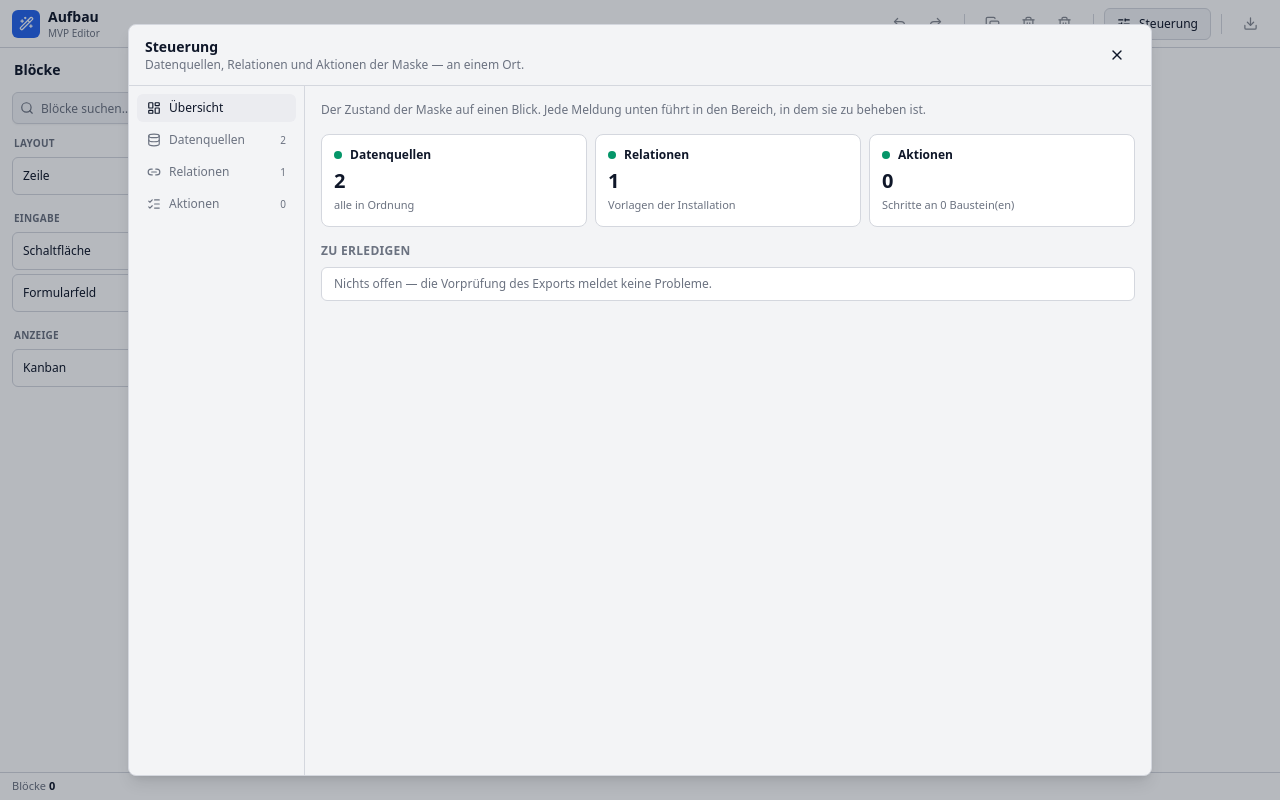
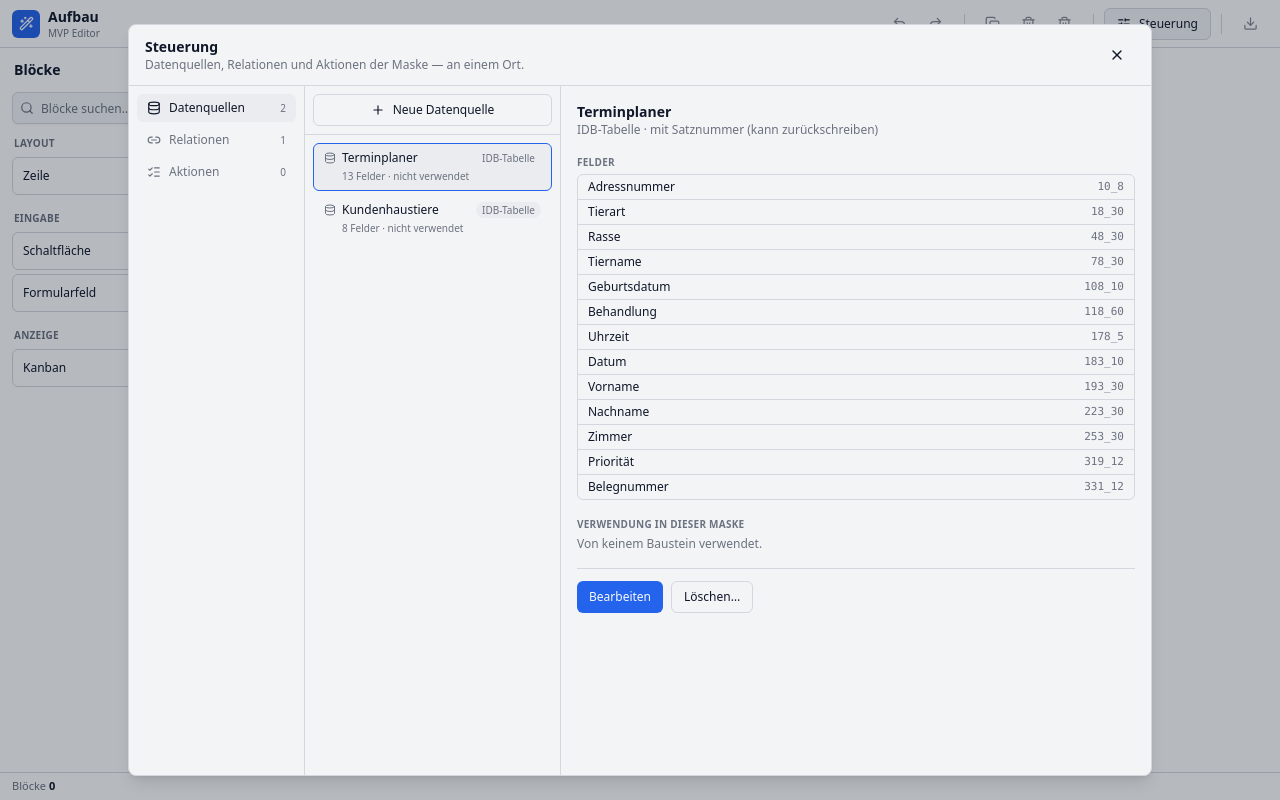
Before and after one commit to Maycetin1205/EditorAufbau, a React (Vite) app: page / in a window 1280 px wide. Both pictures are taken after a click on the button "Steuerung". Built offline with nearby package versions, Linux system fonts and the light colour scheme.

Commit message:
Steuerung: Uebersicht restlos entfernt

```diff
--- a/src/editor/zentrale/Kommandozentrale.tsx
+++ b/src/editor/zentrale/Kommandozentrale.tsx
@@ -1,6 +1,6 @@
 // Kommandozentrale (Z1; Gerüst-Neuschnitt 2026-07-15 nach der abgenommenen
 // Demo-Vorlage): der EINE übersichtliche Ort für alles Verdrahtete der
-// Maske. Vier Bereiche — Übersicht | Datenquellen | Relationen | Aktionen —
+// Maske. Drei Bereiche — Datenquellen | Relationen | Aktionen —
 // als Master-Detail, Bearbeiten inline im Detail (kein Modal im Modal).
 // Der Bereich „Verknüpfungen/Auswahl-Filter" kommt erst MIT der
 // Selektions-Funktion (kein leerer Platzhalter-Bereich).
@@ -14,7 +14,7 @@
 
 import { useEffect, useState } from 'react'
 import { createPortal } from 'react-dom'
-import { Database, LayoutDashboard, Link2, ListChecks, X } from 'lucide-react'
+import { Database, Link2, ListChecks, X } from 'lucide-react'
 import { IconButton } from '@/ui/atoms/icon-button'
 import { ROOT_ID } from '../../core/blocks/BlockData'
 import { getBlockDefinition } from '../../core/blocks/blockRegistry'
@@ -25,17 +25,17 @@ import { useRelations } from '../../state/useRelations'
 import { AktionenBereich } from './AktionenBereich'
 import { DatenquellenBereich } from './DatenquellenBereich'
 import { RelationenBereich } from './RelationenBereich'
-import { Uebersicht, type Bereich, type UebersichtZaehler } from './Uebersicht'
+
+type Bereich = 'datenquellen' | 'relationen' | 'aktionen'
 
 const BEREICHE: ReadonlyArray<{ key: Bereich; name: string; icon: typeof ListChecks }> = [
-  { key: 'uebersicht', name: 'Übersicht', icon: LayoutDashboard },
   { key: 'datenquellen', name: 'Datenquellen', icon: Database },
   { key: 'relationen', name: 'Relationen', icon: Link2 },
   { key: 'aktionen', name: 'Aktionen', icon: ListChecks },
 ]
 
 export function Kommandozentrale({ onClose }: { onClose: () => void }) {
-  const [bereich, setBereich] = useState<Bereich>('uebersicht')
+  const [bereich, setBereich] = useState<Bereich>('datenquellen')
   const ed = useEditor()
   const sources = useDataSources()
   const relations = useRelations()
@@ -48,43 +48,32 @@ export function Kommandozentrale({ onClose }: { onClose: () => void }) {
     return () => document.removeEventListener('keydown', onKeyDown)
   }, [onClose])
 
-  // Die VORHANDENE Export-Vorprüfung speist Übersicht + Warn-Punkte in der
-  // Navigation — dieselben Meldungen, die sonst erst beim Export erscheinen.
+  // Die VORHANDENE Export-Vorprüfung speist die Warn-Punkte in der Navigation
+  // — dieselben Meldungen, die sonst erst beim Export erscheinen.
   const probleme = preflightMask(ed.tree, sources.list)
   const warnt: Record<Bereich, boolean> = {
-    uebersicht: probleme.length > 0,
     datenquellen: probleme.some((p) => p.name === 'Datenquelle fehlt'),
     relationen: false,
     aktionen: probleme.some((p) => p.name === 'Aktion unvollstaendig'),
   }
 
-  // Zähler für Navigation + Übersicht (Bausteine mit Ereignissen in
-  // Baumreihenfolge; Schritte über alle Ketten summiert).
+  // Zähler für die Navigation (Bausteine mit Ereignissen in Baumreihenfolge).
   let aktionenBausteine = 0
-  let aktionenSchritte = 0
   const zaehle = (id: string): void => {
     for (const cid of ed.tree[id]?.childIds ?? []) {
       const node = ed.tree[cid]
       if (!node) continue
       if (getBlockDefinition(node.type)?.blockEvents?.length) {
         aktionenBausteine += 1
-        for (const steps of Object.values(node.events ?? {})) aktionenSchritte += steps.length
       }
       zaehle(cid)
     }
   }
   zaehle(ROOT_ID)
 
-  const zaehler: UebersichtZaehler = {
-    datenquellen: sources.list.length,
-    relationen: relations.list.length,
-    aktionenBausteine,
-    aktionenSchritte,
-  }
   const navZahl: Record<Bereich, string> = {
-    uebersicht: probleme.length > 0 ? String(probleme.length) : '',
-    datenquellen: String(zaehler.datenquellen),
-    relationen: String(zaehler.relationen),
+    datenquellen: String(sources.list.length),
+    relationen: String(relations.list.length),
     aktionen: String(aktionenBausteine),
   }
 
@@ -136,11 +125,6 @@ export function Kommandozentrale({ onClose }: { onClose: () => void }) {
               </button>
             ))}
           </nav>
-          {bereich === 'uebersicht' && (
-            <div className="min-h-0 flex-1 overflow-y-auto p-4">
-              <Uebersicht zaehler={zaehler} probleme={probleme} oeffne={setBereich} />
-            </div>
-          )}
           {bereich === 'datenquellen' && <DatenquellenBereich />}
           {bereich === 'relationen' && <RelationenBereich />}
           {bereich === 'aktionen' && <AktionenBereich />}
--- a/src/editor/zentrale/Uebersicht.tsx
+++ /dev/null
@@ -1,132 +0,0 @@
-// Uebersicht — der Einstiegs-Bereich der Steuerung (Gerüst 2026-07-15).
-// Kacheln mit Zählern je Bereich + die „Zu erledigen"-Liste aus der
-// VORHANDENEN Export-Vorprüfung (preflightMask): dieselben Meldungen, die
-// sonst erst beim Export-Klick als Abbruch erscheinen, stehen hier vorab —
-// mit Sprung in den passenden Bereich. Keine neue Prüf-Logik (Ampeln über
-// die Vorprüfung hinaus = Z4).
-
-import type { CheckResult } from '../../export/validator'
-
-export type Bereich = 'uebersicht' | 'datenquellen' | 'relationen' | 'aktionen'
-
-// Welche Vorprüfungs-Meldung in welchem Bereich zu beheben ist. Meldungen
-// ohne Eintrag (z. B. Kanban-Kennzeichen — die behebt man am Baustein
-// selbst) erscheinen ohne Sprung-Knopf.
-const SPRUNGZIEL: Record<string, Bereich> = {
-  'Datenquelle fehlt': 'datenquellen',
-  'Aktion unvollstaendig': 'aktionen',
-}
-
-export interface UebersichtZaehler {
-  datenquellen: number
-  relationen: number
-  aktionenBausteine: number
-  aktionenSchritte: number
-}
-
-interface UebersichtProps {
-  zaehler: UebersichtZaehler
-  probleme: readonly CheckResult[]
-  oeffne: (bereich: Bereich) => void
-}
-
-function Kachel({ titel, wert, status, warnung, onClick }: {
-  titel: string
-  wert: string
-  status: string
-  warnung: boolean
-  onClick: () => void
-}) {
-  return (
-    <button
-      type="button"
-      onClick={onClick}
-      className="rounded-lg border border-border bg-card p-3 text-left transition-colors hover:border-ring"
-    >
-      <div className="flex items-center gap-2 text-xs font-semibold">
-        <span
-          className={`size-2 shrink-0 rounded-full ${warnung ? 'bg-amber-500' : 'bg-emerald-600'}`}
-        />
-        {titel}
-      </div>
-      <div className="mt-1 text-xl font-semibold tabular-nums">{wert}</div>
-      <div className="mt-0.5 text-[11px] text-muted-foreground">{status}</div>
-    </button>
-  )
-}
-
-export function Uebersicht({ zaehler, probleme, oeffne }: UebersichtProps) {
-  const quellenProbleme = probleme.filter((p) => p.name === 'Datenquelle fehlt').length
-  const aktionsProbleme = probleme.filter((p) => p.name === 'Aktion unvollstaendig').length
-
-  return (
-    <div className="flex flex-col gap-4">
-      <p className="text-xs text-muted-foreground">
-        Der Zustand der Maske auf einen Blick. Jede Meldung unten führt in
-        den Bereich, in dem sie zu beheben ist.
-      </p>
-
-      <div className="grid grid-cols-3 gap-2">
-        <Kachel
-          titel="Datenquellen"
-          wert={String(zaehler.datenquellen)}
-          status={quellenProbleme > 0 ? `${quellenProbleme} Verweis(e) kaputt` : 'alle in Ordnung'}
-          warnung={quellenProbleme > 0}
-          onClick={() => oeffne('datenquellen')}
-        />
-        <Kachel
-          titel="Relationen"
-          wert={String(zaehler.relationen)}
-          status="Vorlagen der Installation"
-          warnung={false}
-          onClick={() => oeffne('relationen')}
-        />
-        <Kachel
-          titel="Aktionen"
-          wert={`${zaehler.aktionenSchritte}`}
-          status={
-            aktionsProbleme > 0
-              ? `${aktionsProbleme} Schritt(e) unvollständig`
-              : `Schritte an ${zaehler.aktionenBausteine} Baustein(en)`
-          }
-          warnung={aktionsProbleme > 0}
-          onClick={() => oeffne('aktionen')}
-        />
-      </div>
-
-      <div>
-        <h3 className="text-xs font-semibold uppercase tracking-wide text-muted-foreground">
-          Zu erledigen
-        </h3>
-        {probleme.length === 0 ? (
-          <p className="mt-2 rounded-md border border-border bg-card px-3 py-2 text-xs text-muted-foreground">
-            Nichts offen — die Vorprüfung des Exports meldet keine Probleme.
-          </p>
-        ) : (
-          <ul className="mt-2 flex flex-col gap-1.5">
-            {probleme.map((p, i) => (
-              <li
-                key={i}
-                className="flex items-start gap-2 rounded-md border border-border bg-card px-3 py-2 text-xs"
-              >
-                <span className="mt-1 size-2 shrink-0 rounded-full bg-amber-500" />
-                <span className="min-w-0 flex-1">
-                  <span className="font-medium">{p.name}:</span> {p.detail}
-                </span>
-                {SPRUNGZIEL[p.name] && (
-                  <button
-                    type="button"
-                    className="shrink-0 rounded-md border border-border px-2 py-0.5 font-medium hover:border-ring hover:text-foreground"
-                    onClick={() => oeffne(SPRUNGZIEL[p.name])}
-                  >
-                    Öffnen
-                  </button>
-                )}
-              </li>
-            ))}
-          </ul>
-        )}
-      </div>
-    </div>
-  )
-}
```
Also changed, not shown: 1 other file (tests, documents, lock files or other folders).
